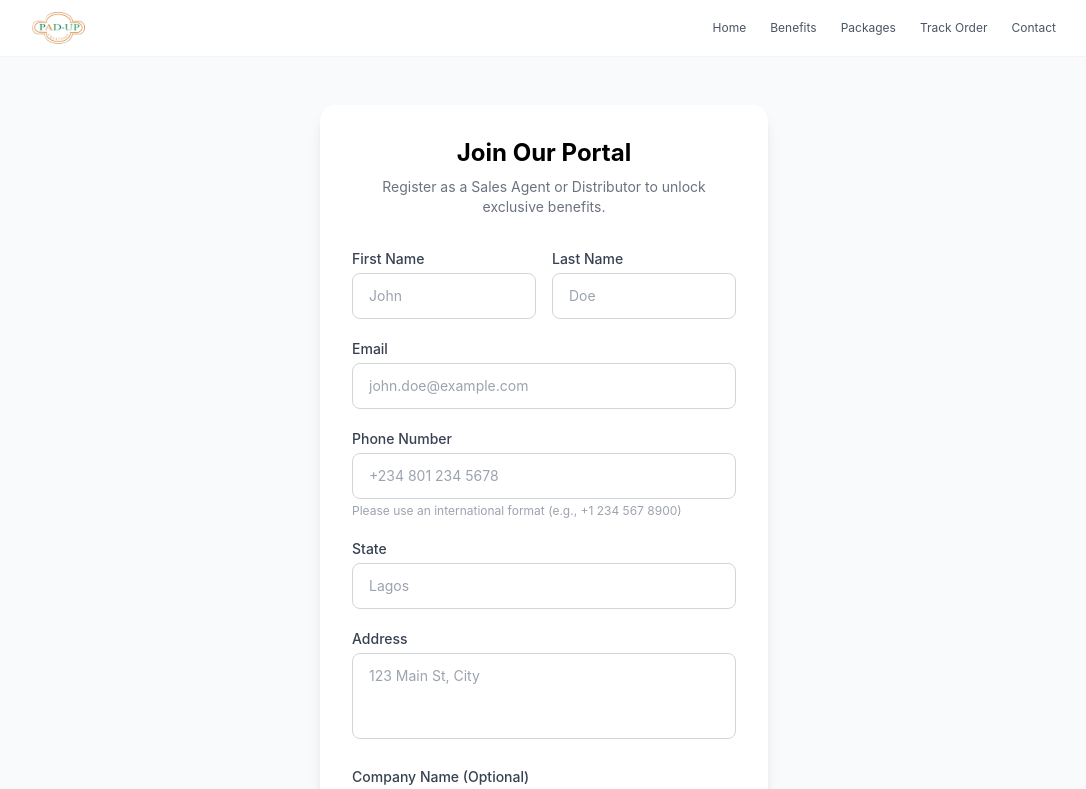
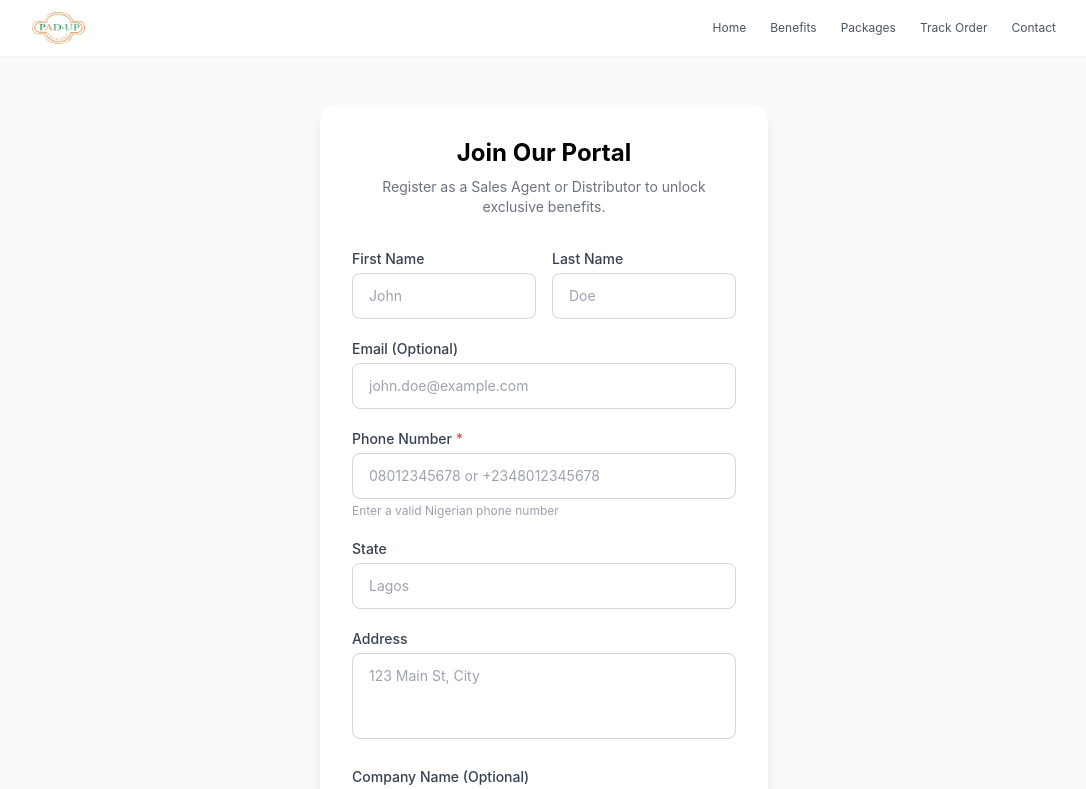
Before and after one commit to KIBMICH/padupofficeview, a React (Vite) app: page /signup-form in a window 1280 px wide. Shown: the top 789 px of the page, without its empty margins (96-1182 px from the left). Built offline with nearby package versions, Linux system fonts and the light colour scheme.

Commit message:
fix signup message

```diff
--- a/src/components/signup/SignupForm.tsx
+++ b/src/components/signup/SignupForm.tsx
@@ -61,14 +61,23 @@ export const SignupForm: React.FC<SignupFormProps> = ({ onSubmit }) => {
       newErrors.lastName = 'Last name is required';
     }
 
-    if (!formData.email.trim()) {
-      newErrors.email = 'Email is required';
-    } else if (!/^[^\s@]+@[^\s@]+\.[^\s@]+$/.test(formData.email)) {
+    // Email is optional, but if provided, must be valid
+    if (formData.email.trim() && !/^[^\s@]+@[^\s@]+\.[^\s@]+$/.test(formData.email)) {
       newErrors.email = 'Please enter a valid email';
     }
 
+    // Phone number is required and must match Nigerian format
     if (!formData.phoneNumber.trim()) {
       newErrors.phoneNumber = 'Phone number is required';
+    } else {
+      // Nigerian phone number validation
+      // Accepts formats: 08012345678, +2348012345678, 2348012345678, 0701234567, +2347012345678
+      const nigerianPhoneRegex = /^(\+?234|0)?[7-9][0-1]\d{8}$/;
+      const cleanedPhone = formData.phoneNumber.replace(/[\s-]/g, '');
+
+      if (!nigerianPhoneRegex.test(cleanedPhone)) {
+        newErrors.phoneNumber = 'Please enter a valid Nigerian phone number (e.g., 08012345678 or +2348012345678)';
+      }
     }
 
     if (!formData.state.trim()) {
@@ -245,14 +254,15 @@ export const SignupForm: React.FC<SignupFormProps> = ({ onSubmit }) => {
       {submitStatus === 'success' && (
         <div className="mb-6 p-4 bg-lemonGreen text-black rounded-lg text-sm">
           <div className="font-semibold mb-2 text-center">✓ Account created successfully!</div>
-          <p className="text-center mb-3">You can now login with your credentials at:</p>
+          <p className="text-center mb-3">Please check your phone or email for your login details.</p>
+          <p className="text-center mb-3">You can now login at:</p>
           <a
             href="https://www.padupoffice.com/customers/"
             target="_blank"
             rel="noopener noreferrer"
             className="block text-center text-blue-700 hover:text-blue-900 underline font-medium"
           >
-            www.padupoffice.com
+            www.padupoffice.com/customers
           </a>
         </div>
       )}
@@ -301,10 +311,10 @@ export const SignupForm: React.FC<SignupFormProps> = ({ onSubmit }) => {
           </div>
         </div>
 
-        {/* Email */}
+        {/* Email (Optional) */}
         <div>
           <label className="block text-sm font-medium text-gray-700 mb-1">
-            Email
+            Email (Optional)
           </label>
           <input
             type="email"
@@ -322,19 +332,19 @@ export const SignupForm: React.FC<SignupFormProps> = ({ onSubmit }) => {
         {/* Phone Number */}
         <div>
           <label className="block text-sm font-medium text-gray-700 mb-1">
-            Phone Number
+            Phone Number <span className="text-red-500">*</span>
           </label>
           <input
             type="tel"
             name="phoneNumber"
             value={formData.phoneNumber}
             onChange={handleInputChange}
-            placeholder="+234 801 234 5678"
+            placeholder="08012345678 or +2348012345678"
             className={`w-full px-4 py-3 border rounded-lg text-sm focus:outline-none focus:ring-2 focus:ring-lemonGreen ${
               errors.phoneNumber ? 'border-red-500' : 'border-gray-300'
             }`}
           />
-          <p className="text-gray-400 text-xs mt-1">Please use an international format (e.g., +1 234 567 8900)</p>
+          <p className="text-gray-400 text-xs mt-1">Enter a valid Nigerian phone number</p>
           {errors.phoneNumber && <p className="text-red-500 text-xs mt-1">{errors.phoneNumber}</p>}
         </div>
 
```
